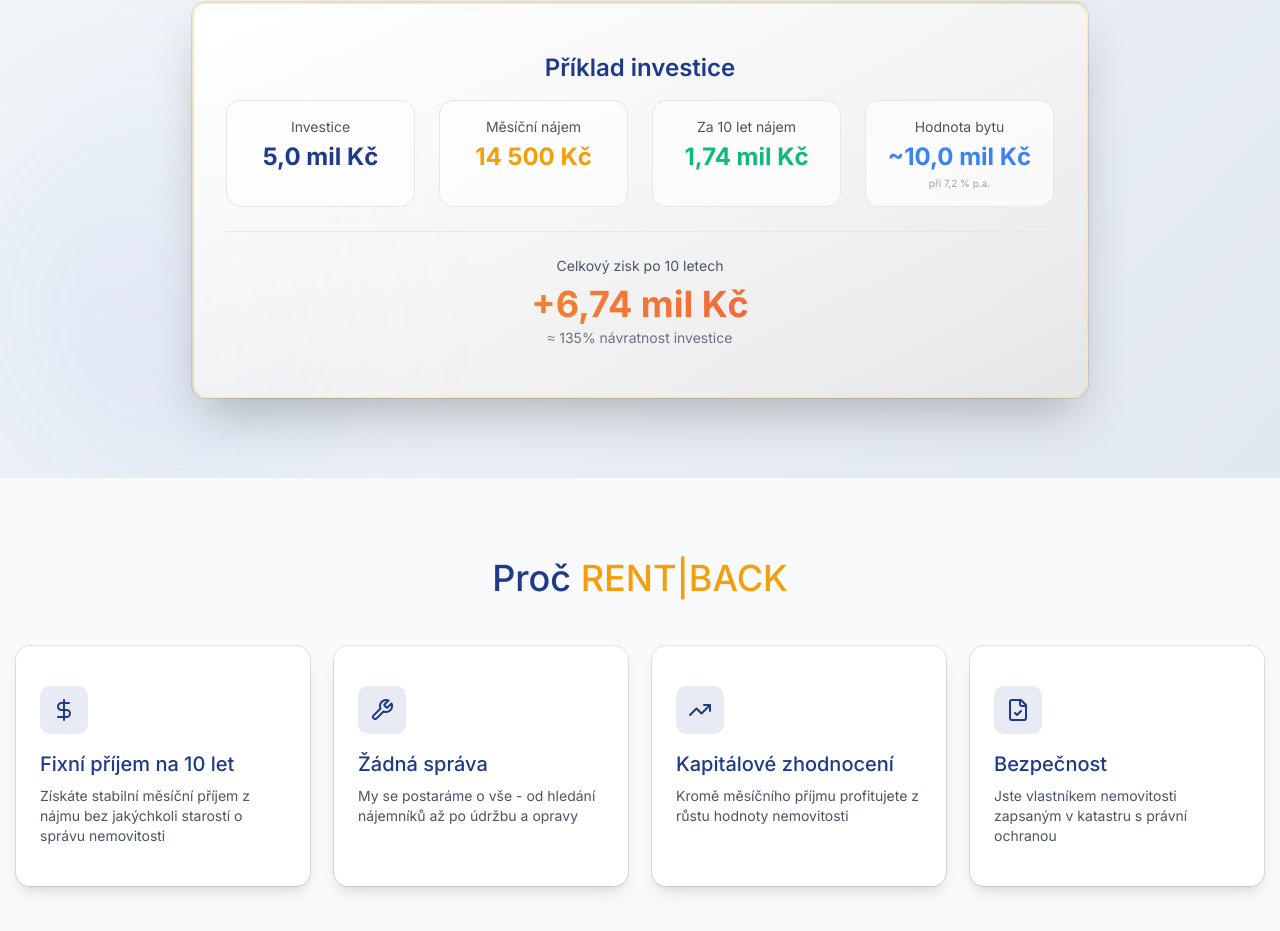
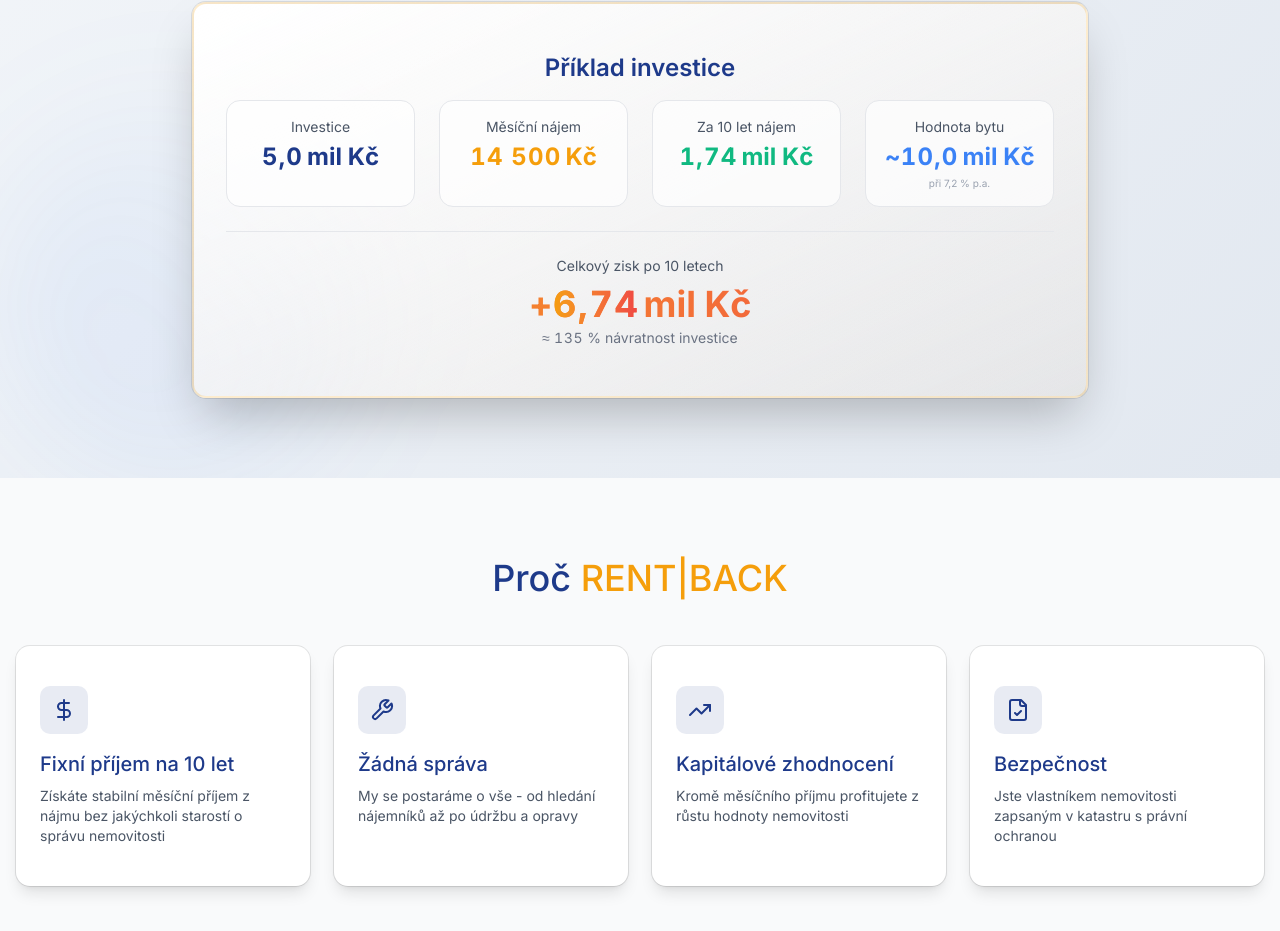
Before and after one commit to spilberkweb/rent-back, a Next.js app: page / in a window 1280 px wide. Shown: the part 1744-2675 px from the top of the page. Built offline with nearby package versions, Linux system fonts and the light colour scheme.

Commit message:
feat: Introduce `locale` prop to `NumberTicker` for internationalized number formatting and apply it in `InvestorBenefitsSection`.

```diff
--- a/components/home/InvestorBenefitsSection.tsx
+++ b/components/home/InvestorBenefitsSection.tsx
@@ -3,9 +3,11 @@
 import { Card, CardContent } from "@/components/ui/card";
 import { TrendingUp, Percent, PiggyBank, Calculator, BarChart3, Home } from "lucide-react";
 import { useLanguage } from "@/app/contexts/LanguageContext";
+import { NumberTicker } from "@/components/ui/number-ticker";
 
 export function InvestorBenefitsSection() {
-  const { t } = useLanguage();
+  const { t, language } = useLanguage();
+  const locale = language === "cs" ? "cs-CZ" : language === "it" ? "it-IT" : "en-US";
 
   const benefits = [
     {
@@ -109,30 +111,48 @@ export function InvestorBenefitsSection() {
                 <div className="grid md:grid-cols-4 gap-6">
                   <div className="bg-white/70 rounded-xl p-4 border border-gray-200">
                     <div className="text-sm text-gray-600 mb-1">{t.investorBenefits.investment}</div>
-                    <div className="text-2xl font-bold text-[#1e3a8a]">5,0 mil Kč</div>
+                    <div className="text-2xl font-bold text-[#1e3a8a]">
+                      <NumberTicker value={5.0} decimalPlaces={1} locale={locale} className="text-[#1e3a8a]" />
+                      <span className="ml-1">mil Kč</span>
+                    </div>
                   </div>
                   <div className="bg-white/70 rounded-xl p-4 border border-gray-200">
                     <div className="text-sm text-gray-600 mb-1">{t.investorBenefits.monthlyRent}</div>
-                    <div className="text-2xl font-bold text-[#f59e0b]">14 500 Kč</div>
+                    <div className="text-2xl font-bold text-[#f59e0b]">
+                      <NumberTicker value={14500} locale={locale} className="text-[#f59e0b]" />
+                      <span className="ml-1">Kč</span>
+                    </div>
                   </div>
                   <div className="bg-white/70 rounded-xl p-4 border border-gray-200">
                     <div className="text-sm text-gray-600 mb-1">{t.investorBenefits.rent10Years}</div>
-                    <div className="text-2xl font-bold text-[#10b981]">1,74 mil Kč</div>
+                    <div className="text-2xl font-bold text-[#10b981]">
+                      <NumberTicker value={1.74} decimalPlaces={2} locale={locale} className="text-[#10b981]" />
+                      <span className="ml-1">mil Kč</span>
+                    </div>
                   </div>
                   <div className="bg-white/70 rounded-xl p-4 border border-gray-200">
                     <div className="text-sm text-gray-600 mb-1">
                       {t.investorBenefits.propertyValue}
                     </div>
-                    <div className="text-2xl font-bold text-[#3b82f6]">~10,0 mil Kč</div>
+                    <div className="text-2xl font-bold text-[#3b82f6]">
+                      <span>~</span>
+                      <NumberTicker value={10.0} decimalPlaces={1} locale={locale} className="text-[#3b82f6]" />
+                      <span className="ml-1">mil Kč</span>
+                    </div>
                     <div className="text-[10px] text-gray-400 font-normal leading-tight mt-1">{t.investorBenefits.appreciationRate}</div>
                   </div>
                 </div>
                 <div className="mt-6 pt-6 border-t border-gray-200">
                   <div className="text-sm text-gray-600 mb-2">{t.investorBenefits.totalProfit}</div>
                   <div className="text-4xl font-bold bg-gradient-to-r from-[#f59e0b] to-[#ef4444] bg-clip-text text-transparent">
-                    +6,74 mil Kč
+                    +
+                    <NumberTicker value={6.74} decimalPlaces={2} locale={locale} className="bg-gradient-to-r from-[#f59e0b] to-[#ef4444] bg-clip-text text-transparent" />
+                    <span className="ml-1">mil Kč</span>
                   </div>
-                  <div className="text-sm text-gray-500 mt-1">{t.investorBenefits.roi}</div>
+                  <div className="text-sm text-gray-500 mt-1">
+                    ≈ <NumberTicker value={135} locale={locale} className="text-gray-500" /> %
+                    {language === "cs" ? " návratnost investice" : language === "it" ? " ritorno sull'investimento" : " return on investment"}
+                  </div>
                 </div>
               </div>
             </CardContent>
--- a/components/ui/number-ticker.tsx
+++ b/components/ui/number-ticker.tsx
@@ -1,16 +1,17 @@
-"use client"
+"use client";
 
-import { useEffect, useRef, type ComponentPropsWithoutRef } from "react"
-import { useInView, useMotionValue, useSpring } from "motion/react"
+import { useInView, useMotionValue, useSpring } from "motion/react";
+import { useEffect, useRef, type ComponentPropsWithoutRef } from "react";
 
-import { cn } from "@/lib/utils"
+import { cn } from "@/lib/utils";
 
 interface NumberTickerProps extends ComponentPropsWithoutRef<"span"> {
-  value: number
-  startValue?: number
-  direction?: "up" | "down"
-  delay?: number
-  decimalPlaces?: number
+  value: number;
+  startValue?: number;
+  direction?: "up" | "down";
+  delay?: number;
+  decimalPlaces?: number;
+  locale?: string;
 }
 
 export function NumberTicker({
@@ -20,55 +21,56 @@ export function NumberTicker({
   delay = 0,
   className,
   decimalPlaces = 0,
+  locale = "cs-CZ",
   ...props
 }: NumberTickerProps) {
-  const ref = useRef<HTMLSpanElement>(null)
-  const motionValue = useMotionValue(direction === "down" ? value : startValue)
+  const ref = useRef<HTMLSpanElement>(null);
+  const motionValue = useMotionValue(direction === "down" ? value : startValue);
   const springValue = useSpring(motionValue, {
     damping: 60,
     stiffness: 100,
-  })
-  const isInView = useInView(ref, { once: true, margin: "0px" })
+  });
+  const isInView = useInView(ref, { once: true, margin: "0px" });
 
   useEffect(() => {
-    let timer: ReturnType<typeof setTimeout> | null = null
+    let timer: ReturnType<typeof setTimeout> | null = null;
 
     if (isInView) {
       timer = setTimeout(() => {
-        motionValue.set(direction === "down" ? startValue : value)
-      }, delay * 1000)
+        motionValue.set(direction === "down" ? startValue : value);
+      }, delay * 1000);
     }
 
     return () => {
       if (timer !== null) {
-        clearTimeout(timer)
+        clearTimeout(timer);
       }
-    }
-  }, [motionValue, isInView, delay, value, direction, startValue])
+    };
+  }, [motionValue, isInView, delay, value, direction, startValue]);
 
   useEffect(
     () =>
       springValue.on("change", (latest) => {
         if (ref.current) {
-          ref.current.textContent = Intl.NumberFormat("en-US", {
+          ref.current.textContent = Intl.NumberFormat(locale, {
             minimumFractionDigits: decimalPlaces,
             maximumFractionDigits: decimalPlaces,
-          }).format(Number(latest.toFixed(decimalPlaces)))
+          }).format(Number(latest.toFixed(decimalPlaces)));
         }
       }),
-    [springValue, decimalPlaces]
-  )
+    [springValue, decimalPlaces, locale],
+  );
 
   return (
     <span
       ref={ref}
       className={cn(
         "inline-block tracking-wider text-black tabular-nums dark:text-white",
-        className
+        className,
       )}
       {...props}
     >
       {startValue}
     </span>
-  )
+  );
 }
```
Also changed, not shown: components/home/FinancialSection.tsx (+55 -21 lines).
